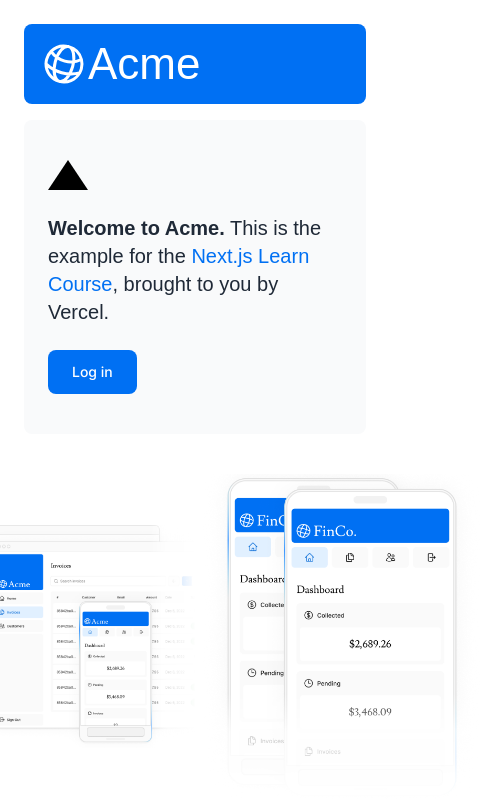
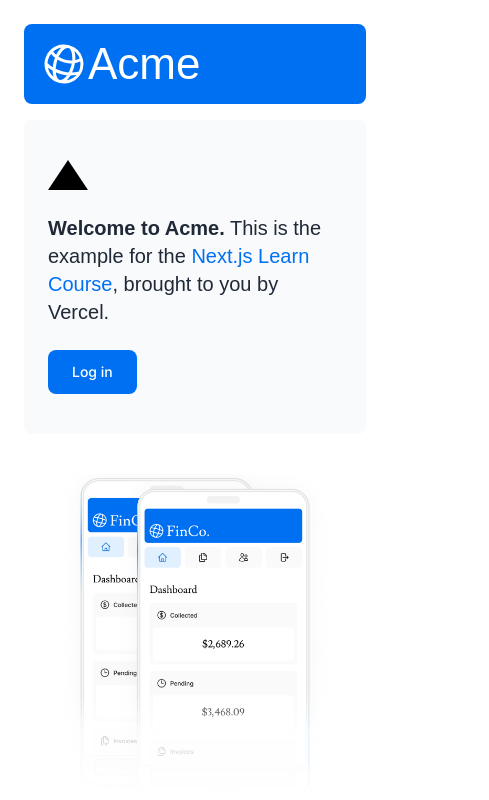
Before and after one commit to Noejoaquin/dashboard-app, a Next.js app: page / in a window 390 px wide. Shown: the top 800 px of the page, 489 px wide, since content can reach past the window. Built offline with nearby package versions, Linux system fonts and the light colour scheme; a web font is replaced by a local one.

Commit message:
fix images

```diff
--- a/app/page.tsx
+++ b/app/page.tsx
@@ -32,7 +32,7 @@
             src="/hero-desktop.png"
             width={1000}
             height={760}
-            className="sm:hidden md:block"
+            className="hidden md:block"
             alt="Screenshots of the dashboard project showing desktop and mobile versions"
           />
           <Image
@@ -40,7 +40,7 @@
             width={560}
             height={620}
             className="block md:hidden"
-            alt="Screenshots of dashboard project showing on mobile devices"
+            alt="Screenshot of the dashboard project showing mobile version"
           />
         </div>
       </div>
```
